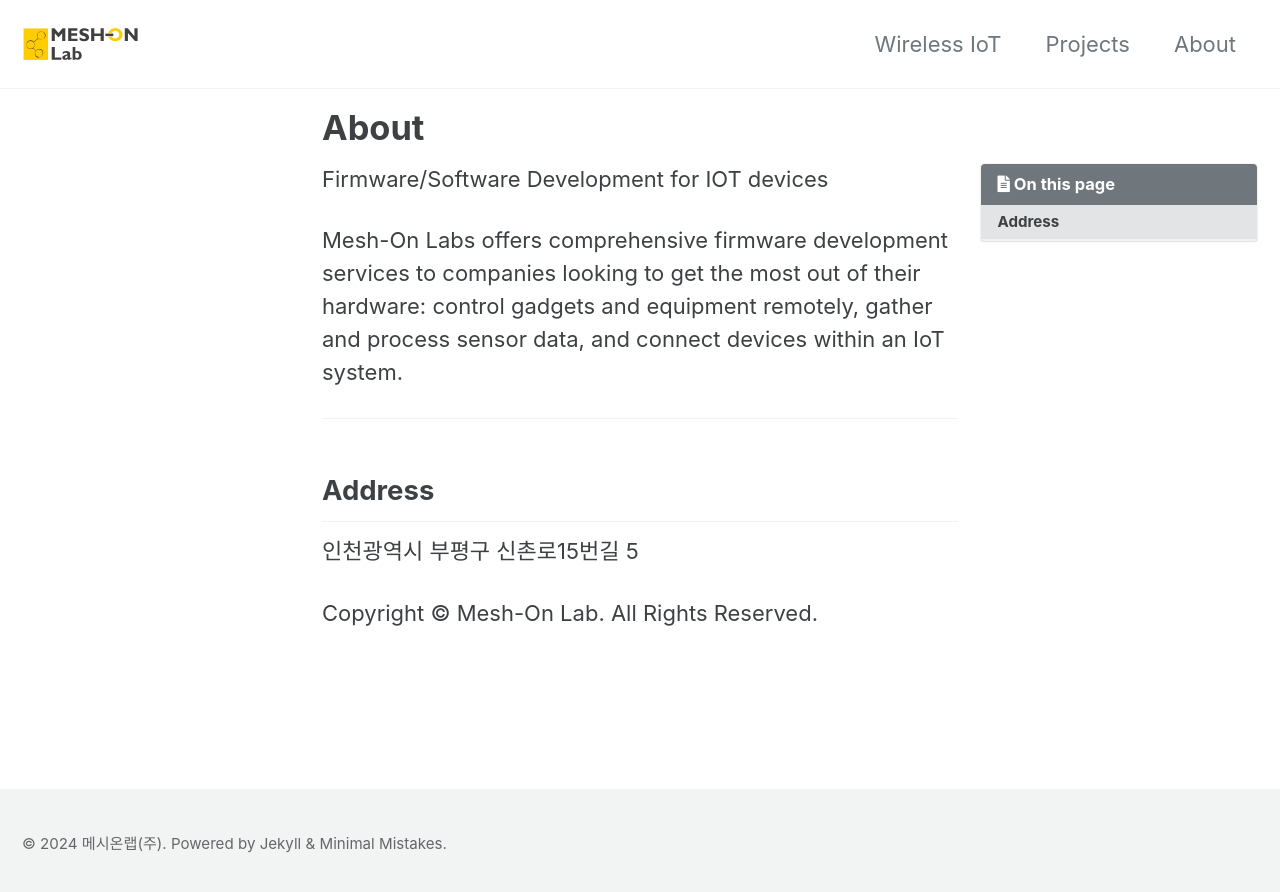
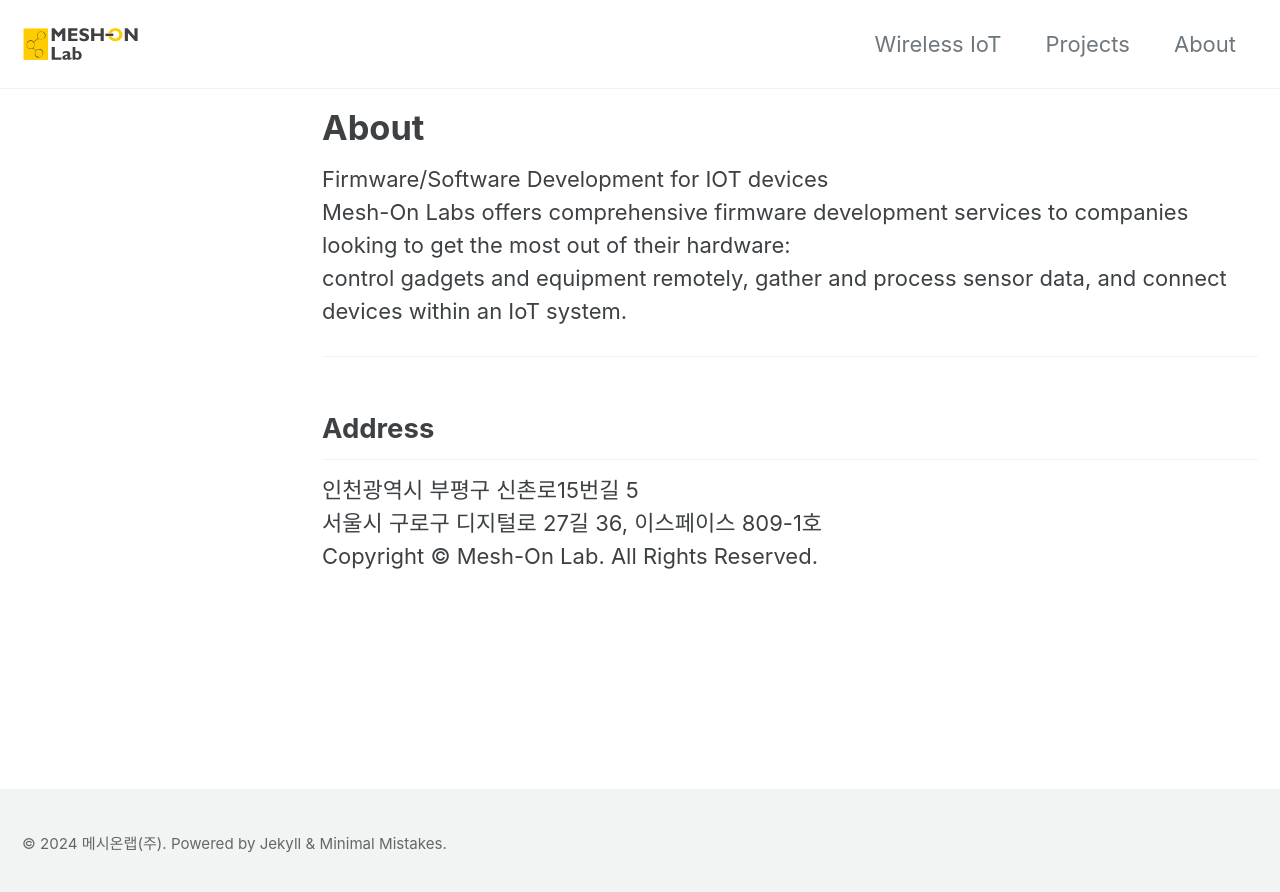
Before and after one commit to MeshOnLab/meshonlab.github.io, a Jekyll site: the page built from _pages/about.md, in a window 1280 px wide. Shown: the top 892 px of the page. Built offline with Jekyll 4.4.1, drawn with Linux system fonts in a browser that asks for light colours; cached includes are drawn as plain includes; some of the changed lines change nothing that is shown.

Commit message:
Update about.md

```diff
--- a/_pages/about.md
+++ b/_pages/about.md
@@ -1,14 +1,14 @@
 ---
 permalink: /about/
 layout: single
+classes: wide
 title: "About"
 excerpt: "Wireless IoT Technology"
 
-toc: true
+toc: false
 ---
 
 Firmware/Software Development for IOT devices
-
 Mesh-On Labs offers comprehensive firmware development services to companies
 looking to get the most out of their hardware:
 control gadgets and equipment remotely, gather and process sensor data, and connect devices within an IoT system.
@@ -17,5 +17,5 @@
 ## Address
 
 인천광역시 부평구 신촌로15번길 5
-
+서울시 구로구 디지털로 27길 36, 이스페이스 809-1호
 Copyright © Mesh-On Lab. All Rights Reserved.
```
